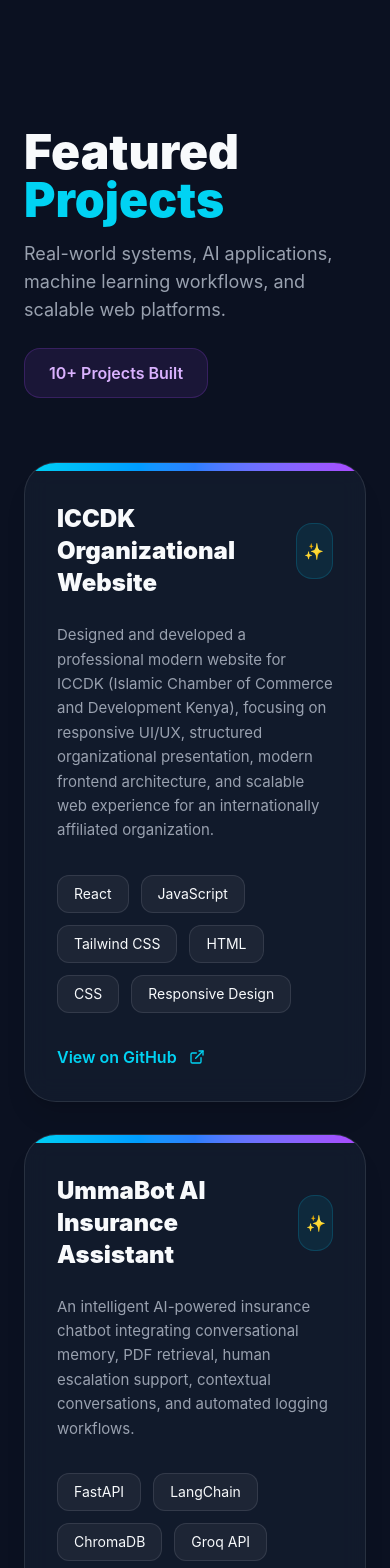
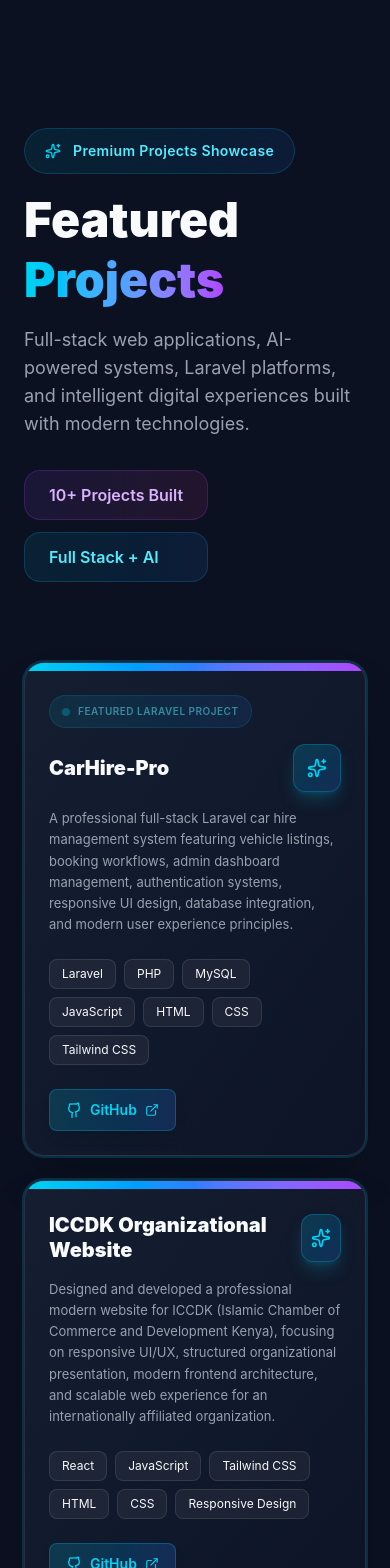
Before and after one commit to Educhumba/Portfolio, a React (Vite) app: page / in a window 390 px wide. Shown: the part 5800-7368 px from the top of the page. Built offline with nearby package versions, Linux system fonts and the light colour scheme.

Commit message:
Updated portfolio with project

```diff
--- a/src/App.jsx
+++ b/src/App.jsx
@@ -47,6 +47,24 @@
   };
 
   const projects = [
+    {
+      title: "CarHire-Pro",
+      description:
+        "A professional full-stack Laravel car hire management system featuring vehicle listings, booking workflows, admin dashboard management, authentication systems, responsive UI design, database integration, and modern user experience principles.",
+      stack: [
+        "Laravel",
+        "PHP",
+        "MySQL",
+        "JavaScript",
+        "HTML",
+        "CSS",
+        "Tailwind CSS"
+      ],
+      github: "https://github.com/Educhumba/CarHire-Pro",
+      featured: true,
+      badge: "Featured Laravel Project"
+    },
+
     {
       title: "ICCDK Organizational Website",
       description:
@@ -177,9 +195,10 @@
               <a
                 key={item}
                 href={`#${item}`}
-                className="hover:text-cyan-400 transition duration-300 capitalize hover:-translate-y-1"
+                className="hover:text-cyan-400 transition-all duration-300 capitalize hover:-translate-y-1 hover:scale-105 relative group"
               >
                 {item}
+                <span className="absolute -bottom-1 left-0 w-0 h-0.5 bg-gradient-to-r from-cyan-400 to-blue-400 group-hover:w-full transition-all duration-300"></span>
               </a>
             ))}
           </div>
@@ -209,9 +228,9 @@
           </p>
 
           <div className="flex flex-wrap gap-5 mb-10">
-            <a href="#projects" className="px-8 py-4 rounded-2xl bg-gradient-to-r from-cyan-500 to-blue-600 hover:scale-105 hover:shadow-cyan-500/30 shadow-2xl transition-all duration-300 font-bold flex items-center gap-3">
+            <a href="#projects" className="px-8 py-4 rounded-2xl bg-gradient-to-r from-cyan-500 to-blue-600 hover:scale-105 hover:shadow-cyan-500/30 shadow-2xl transition-all duration-300 font-bold flex items-center gap-3 hover:from-cyan-400 hover:to-blue-500 group">
               View Projects
-              <ArrowUpRight className="w-5 h-5" />
+              <ArrowUpRight className="w-5 h-5 group-hover:translate-x-1 group-hover:-translate-y-1 transition-all duration-300" />
             </a>
             <a
               href="/Portfolio/Edwin_Chumba_CV.pdf"
@@ -225,15 +244,15 @@
           </div>
 
           <div className="flex items-center gap-5">
-            <a href="https://github.com/Educhumba" target="_blank" className="w-14 h-14 rounded-2xl bg-white/5 border border-white/10 hover:border-cyan-400 flex items-center justify-center transition-all duration-300 hover:-translate-y-1 hover:bg-cyan-500 hover:text-black">
+            <a href="https://github.com/Educhumba" target="_blank" className="w-14 h-14 rounded-2xl bg-white/5 border border-white/10 hover:border-cyan-400 flex items-center justify-center transition-all duration-300 hover:-translate-y-1 hover:bg-cyan-500 hover:text-black hover:scale-110 hover:shadow-lg hover:shadow-cyan-500/30">
               <Github />
             </a>
 
-            <a href="#" className="w-14 h-14 rounded-2xl bg-white/5 border border-white/10 hover:border-cyan-400 flex items-center justify-center transition-all duration-300 hover:-translate-y-1 hover:bg-cyan-500 hover:text-black">
+            <a href="#" className="w-14 h-14 rounded-2xl bg-white/5 border border-white/10 hover:border-cyan-400 flex items-center justify-center transition-all duration-300 hover:-translate-y-1 hover:bg-cyan-500 hover:text-black hover:scale-110 hover:shadow-lg hover:shadow-cyan-500/30">
               <Linkedin />
             </a>
 
-            <a href="mailto:edudechumba6767@gmail.com" className="w-14 h-14 rounded-2xl bg-white/5 border border-white/10 hover:border-cyan-400 flex items-center justify-center transition-all duration-300 hover:-translate-y-1 hover:bg-cyan-500 hover:text-black">
+            <a href="mailto:edudechumba6767@gmail.com" className="w-14 h-14 rounded-2xl bg-white/5 border border-white/10 hover:border-cyan-400 flex items-center justify-center transition-all duration-300 hover:-translate-y-1 hover:bg-cyan-500 hover:text-black hover:scale-110 hover:shadow-lg hover:shadow-cyan-500/30">
               <Mail />
             </a>
           </div>
@@ -331,7 +350,7 @@
                 {items.map((skill, i) => (
                   <span
                     key={i}
-                    className="px-4 py-2 rounded-xl bg-white/5 border border-white/10 text-sm hover:bg-cyan-500 hover:text-black hover:scale-105 transition-all duration-300 cursor-pointer"
+                    className="px-4 py-2 rounded-xl bg-white/5 border border-white/10 text-sm hover:bg-cyan-500 hover:text-black hover:scale-105 transition-all duration-300 cursor-pointer hover:shadow-lg hover:shadow-cyan-500/20"
                   >
                     {skill}
                   </span>
@@ -344,64 +363,98 @@
 
       {/* PROJECTS */}
       <section id="projects" className="relative z-10 max-w-7xl mx-auto px-6 py-24">
-        <div className="flex items-center justify-between flex-wrap gap-6 mb-16">
-          <div>
-            <h2 className="text-5xl font-black mb-4">
-              Featured <span className="text-cyan-400">Projects</span>
+        <div className="flex items-center justify-between flex-wrap gap-8 mb-20">
+          <div className="space-y-4">
+            <div className="inline-flex items-center gap-3 px-5 py-3 rounded-full bg-gradient-to-r from-cyan-500/10 to-blue-500/10 border border-cyan-500/20 backdrop-blur-xl mb-4">
+              <Sparkles className="w-4 h-4 text-cyan-400" />
+              <span className="text-sm tracking-wide text-cyan-300 font-semibold">
+                Premium Projects Showcase
+              </span>
+            </div>
+            <h2 className="text-5xl md:text-6xl font-black leading-tight">
+              Featured <span className="bg-gradient-to-r from-cyan-400 via-blue-400 to-purple-500 bg-clip-text text-transparent">Projects</span>
             </h2>
-            <p className="text-gray-400 text-lg">
-              Real-world systems, AI applications, machine learning workflows, and scalable web platforms.
+            <p className="text-gray-400 text-lg max-w-2xl">
+              Full-stack web applications, AI-powered systems, Laravel platforms, and intelligent digital experiences built with modern technologies.
             </p>
           </div>
 
-          <div className="px-6 py-3 rounded-2xl bg-purple-500/10 border border-purple-500/20 text-purple-300 font-semibold">
+          <div className="flex flex-col gap-3">
+            <div className="px-6 py-3 rounded-2xl bg-gradient-to-r from-purple-500/10 to-pink-500/10 border border-purple-500/20 text-purple-300 font-semibold hover:scale-105 transition-all duration-300">
               10+ Projects Built
+            </div>
+            <div className="px-6 py-3 rounded-2xl bg-gradient-to-r from-cyan-500/10 to-blue-500/10 border border-cyan-500/20 text-cyan-300 font-semibold hover:scale-105 transition-all duration-300">
+              Full Stack + AI
+            </div>
           </div>
         </div>
 
-        <div className="grid lg:grid-cols-2 gap-8">
+        <div className="grid md:grid-cols-1 lg:grid-cols-2 gap-6 md:gap-8">
           {projects.map((project, index) => (
             <div
               key={index}
-              className="group rounded-[32px] overflow-hidden border border-white/10 bg-slate-800/40 hover:bg-slate-800/60 backdrop-blur-md hover:border-cyan-400/50 transition-all duration-500 hover:-translate-y-3 shadow-xl"
+              className={`group relative rounded-[20px] md:rounded-[32px] overflow-hidden border border-white/10 bg-gradient-to-br from-slate-800/60 to-slate-900/60 backdrop-blur-xl hover:border-cyan-400/60 transition-all duration-700 hover:-translate-y-2 md:hover:-translate-y-4 shadow-2xl hover:shadow-cyan-500/20 ${project.featured ? 'ring-2 ring-cyan-500/20 hover:ring-cyan-500/40' : ''}`}
             >
-              <div className="h-2 bg-gradient-to-r from-cyan-400 via-blue-500 to-purple-500"></div>
+              {/* Animated gradient overlay */}
+              <div className="absolute inset-0 bg-gradient-to-br from-cyan-500/5 via-transparent to-purple-500/5 opacity-0 group-hover:opacity-100 transition-opacity duration-700"></div>
 
-              <div className="p-8">
-                <div className="flex items-center justify-between mb-6">
-                  <h3 className="text-2xl font-black group-hover:text-cyan-400 transition-all duration-300">
+              {/* Top gradient bar */}
+              <div className="h-2 bg-gradient-to-r from-cyan-400 via-blue-500 to-purple-500 relative overflow-hidden">
+                <div className="absolute inset-0 bg-gradient-to-r from-cyan-400 via-blue-500 to-purple-500 animate-pulse"></div>
+              </div>
+
+              <div className="p-6 md:p-8 relative z-10">
+                {/* Featured badge */}
+                {project.badge && (
+                  <div className="inline-flex items-center gap-2 px-3 py-2 md:px-4 md:py-2 rounded-full bg-gradient-to-r from-cyan-500/20 to-blue-500/20 border border-cyan-500/30 mb-4 md:mb-6 animate-pulse">
+                    <span className="w-2 h-2 rounded-full bg-cyan-400 animate-pulse"></span>
+                    <span className="text-[10px] md:text-xs font-semibold text-cyan-300 uppercase tracking-wider">
+                      {project.badge}
+                    </span>
+                  </div>
+                )}
+
+                <div className="flex items-center justify-between mb-4 md:mb-6">
+                  <h3 className="text-xl md:text-2xl font-black group-hover:text-cyan-400 transition-all duration-500 group-hover:scale-105 leading-tight">
                     {project.title}
                   </h3>
 
-                  <div className="w-14 h-14 rounded-2xl bg-cyan-500/10 border border-cyan-500/20 flex items-center justify-center text-cyan-400 group-hover:rotate-12 transition-all duration-300">
-                    ✨
+                  <div className="w-12 h-12 md:w-14 md:h-14 rounded-xl md:rounded-2xl bg-gradient-to-br from-cyan-500/20 to-blue-500/20 border border-cyan-500/30 flex items-center justify-center text-cyan-400 group-hover:rotate-12 group-hover:scale-110 transition-all duration-500 shadow-lg shadow-cyan-500/20">
+                    <Sparkles className="w-5 h-5 md:w-6 md:h-6" />
                   </div>
                 </div>
 
-                <p className="text-gray-400 leading-relaxed mb-8 text-[15px]">
+                <p className="text-gray-400 leading-relaxed mb-6 md:mb-8 text-[13px] md:text-[15px] group-hover:text-gray-300 transition-colors duration-500">
                   {project.description}
                 </p>
 
-                <div className="flex flex-wrap gap-3 mb-8">
+                <div className="flex flex-wrap gap-2 md:gap-3 mb-6 md:mb-8">
                   {project.stack.map((tech, i) => (
                     <span
                       key={i}
-                      className="px-4 py-2 rounded-xl bg-white/5 border border-white/10 text-sm hover:border-cyan-400 transition-all duration-300"
+                      className="px-3 py-1.5 md:px-4 md:py-2 rounded-lg md:rounded-xl bg-white/5 border border-white/10 text-xs md:text-sm hover:border-cyan-400 hover:bg-cyan-500/10 hover:text-cyan-300 hover:scale-105 transition-all duration-300 cursor-default"
                     >
                       {tech}
                     </span>
                   ))}
                 </div>
 
+                <div className="flex items-center gap-3 md:gap-4">
                   <a
                     href={project.github}
                     target="_blank"
-                  className="inline-flex items-center gap-3 text-cyan-400 hover:text-cyan-300 font-semibold transition-all duration-300"
+                    className="inline-flex items-center gap-2 md:gap-3 px-4 py-2.5 md:px-6 md:py-3 rounded-lg md:rounded-xl bg-gradient-to-r from-cyan-500/20 to-blue-500/20 border border-cyan-500/30 text-cyan-400 hover:text-cyan-300 hover:bg-cyan-500/30 hover:border-cyan-400 hover:scale-105 transition-all duration-300 font-semibold shadow-lg hover:shadow-cyan-500/30 text-sm md:text-base"
                   >
-                  View on GitHub
-                  <ExternalLink className="w-4 h-4" />
+                    <Github className="w-4 h-4 md:w-5 md:h-5" />
+                    <span className="hidden sm:inline">View on GitHub</span>
+                    <span className="sm:hidden">GitHub</span>
+                    <ExternalLink className="w-3.5 h-3.5 md:w-4 md:h-4" />
                   </a>
                 </div>
+              </div>
+
+              {/* Subtle glow effect on hover */}
+              <div className="absolute inset-0 rounded-[20px] md:rounded-[32px] bg-gradient-to-br from-cyan-500/10 to-purple-500/10 opacity-0 group-hover:opacity-100 transition-opacity duration-700 pointer-events-none"></div>
             </div>
           ))}
         </div>
```
Lines whose indentation alone changed are shown as unchanged.
